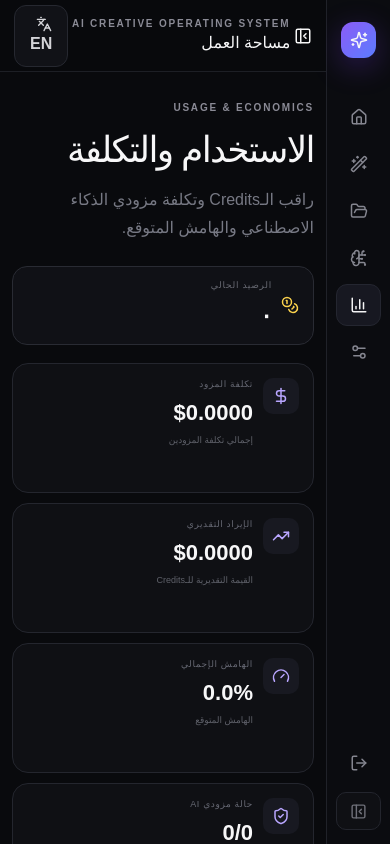
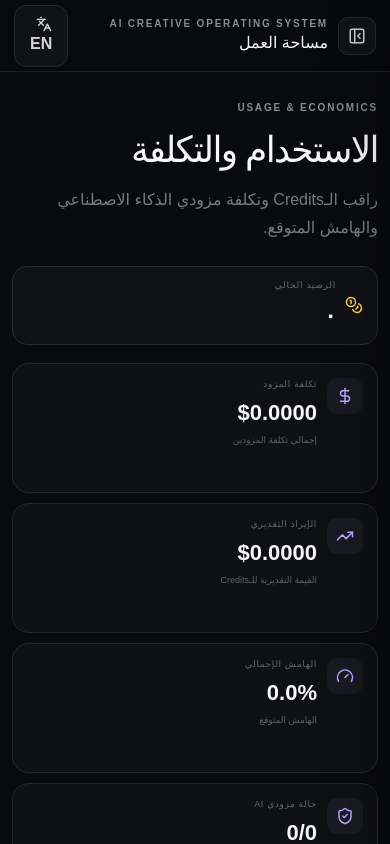
Before and after one commit to belalaamer/ai-creative-os, a Next.js app in the folder apps/web/: page /usage in a window 390 px wide. Shown: the top 844 px of the page. Built offline with nearby package versions, Linux system fonts and the light colour scheme; no server answers.

Commit message:
style: add mobile navigation drawer behavior

```diff
--- a/apps/web/app/globals.css
+++ b/apps/web/app/globals.css
@@ -594,3 +594,26 @@ html[dir='rtl'] .field { text-align:right; }
   .invite-top{width:min(100% - 24px,980px)}
   .invite-card{margin-top:35px;padding:20px}
 }
+
+
+/* Mobile studio navigation */
+.mobile-nav-toggle { display:none; width:38px; height:38px; border:1px solid #252731; border-radius:10px; background:#111217; color:#c9cad0; place-items:center; }
+.mobile-nav-backdrop { display:none; }
+@media(max-width:760px){
+  .studio-shell { display:block; }
+  .studio-sidebar {
+    position:fixed; inset-block:0; inset-inline-start:0; z-index:60; width:230px !important;
+    transform:translateX(calc(-100% - 16px)); transition:transform .22s ease;
+    box-shadow:0 28px 80px rgba(0,0,0,.45);
+  }
+  html[dir='rtl'] .studio-sidebar { transform:translateX(calc(100% + 16px)); }
+  .studio-shell.mobile-nav-open .studio-sidebar { transform:translateX(0); }
+  .studio-sidebar .studio-brand > div:last-child,.studio-sidebar .studio-nav-item span,.studio-sidebar .studio-nav-item .ms-auto,.studio-sidebar .credit-chip { display:block; }
+  .studio-sidebar .studio-nav-item { justify-content:flex-start; }
+  .studio-collapse { display:none; }
+  .mobile-nav-toggle { display:grid; flex:0 0 auto; }
+  .mobile-nav-backdrop { display:block; position:fixed; inset:0; z-index:50; border:0; background:rgba(0,0,0,.56); backdrop-filter:blur(3px); }
+  .studio-topbar { gap:10px; }
+  .studio-topbar > div:first-of-type { flex:1; min-width:0; }
+  .studio-topbar > div:last-child { flex:0 0 auto; }
+}
```
